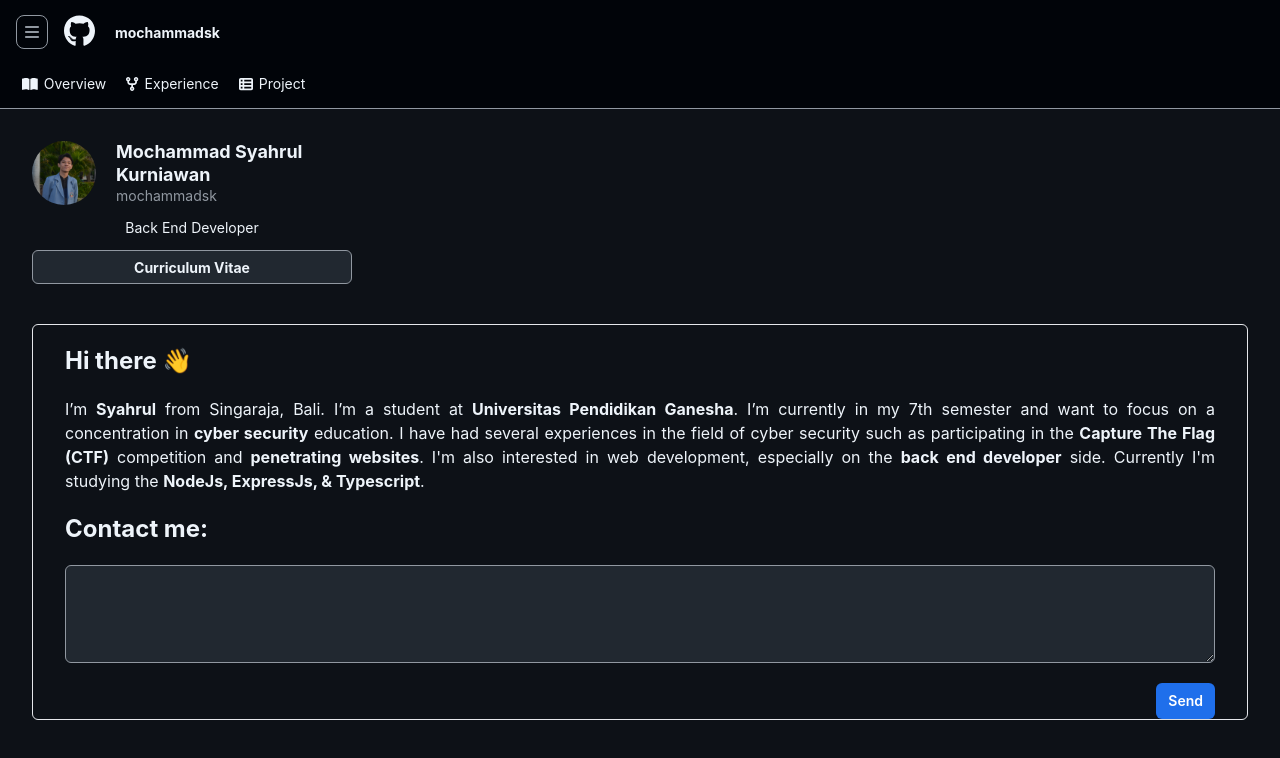
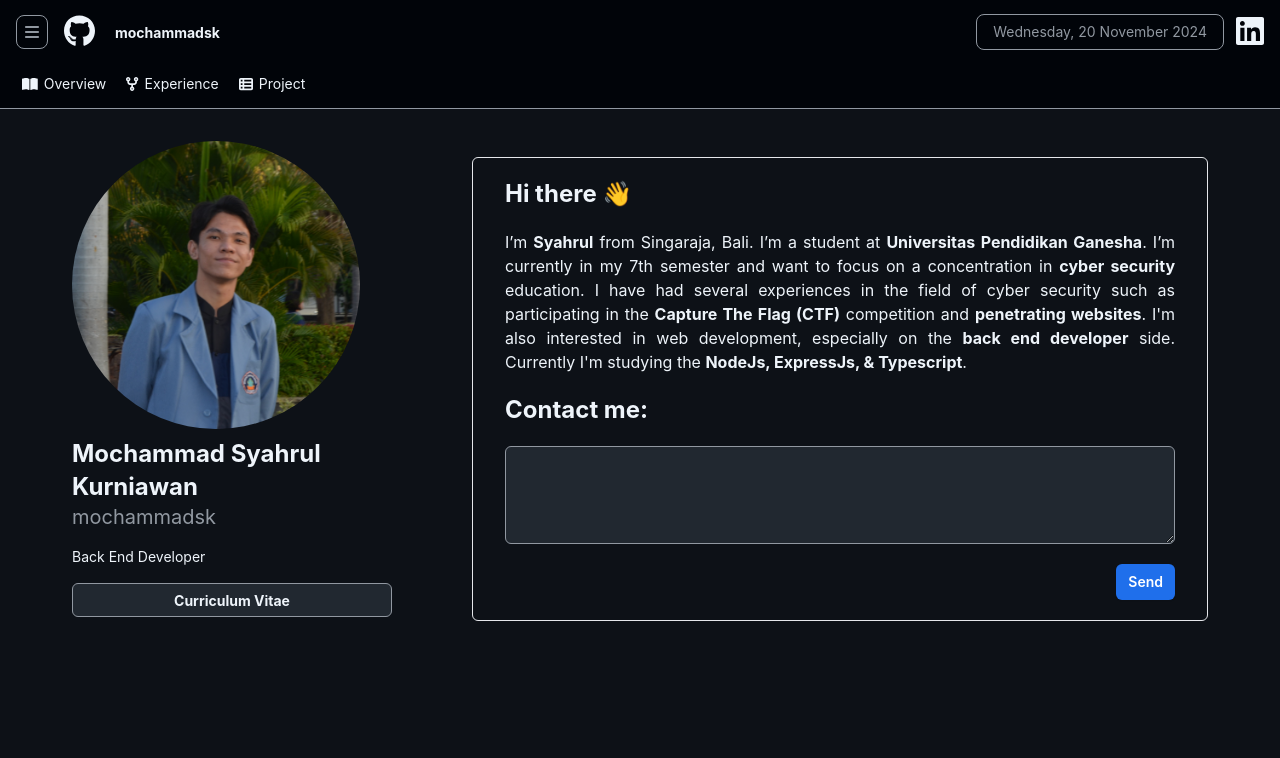
Before and after one commit to mochammadsk/productzilla-portofolio, a React (Vite) app: page / in a window 1280 px wide. Shown: the top 758 px of the page. Built offline with nearby package versions, Linux system fonts and the light colour scheme.

Commit message:
update responsive

```diff
--- a/src/components/Button.tsx
+++ b/src/components/Button.tsx
@@ -15,7 +15,7 @@ function Button() {
   };
 
   return (
-    <div className='mt-5 flex items-center justify-end gap-x-6'>
+    <div className='py-5 flex items-center justify-end gap-x-6'>
       <ToastContainer />
       <button
         type='button'
--- a/src/components/Date.tsx
+++ b/src/components/Date.tsx
@@ -32,10 +32,8 @@ function CurrentDate() {
   const formattedDate = `${day}, ${date} ${month} ${year}`;
 
   return (
-    <span className='border border-[#9198a1] rounded-lg px-4'>
-      <span className='text-sm text-[#9198a1] align-middle'>
-        {formattedDate}
-      </span>
+    <span className='border border-[#9198a1] rounded-lg h-9 py-1 px-4 lg:align-middle'>
+      <span className='text-sm text-[#9198a1]'>{formattedDate}</span>
     </span>
   );
 }
--- a/src/components/Header.tsx
+++ b/src/components/Header.tsx
@@ -36,7 +36,7 @@ function Header() {
           </div>
         </div>
 
-        <div className='gap-3 justify-items-end sm:hidden'>
+        <div className='gap-3 justify-items-end items-center lg:flex sm:hidden'>
           <CurrentDate />
           <span>
             <a href='https://www.linkedin.com/in/mochammadsk/' target='_blank'>
--- a/src/pages/Overview/index.tsx
+++ b/src/pages/Overview/index.tsx
@@ -6,26 +6,25 @@ function Overview() {
   return (
     <>
       <Header />
-      <main className='my-5 mx-10 px-8 flex gap-20 sm:flex-col sm:mx-0 sm:gap-3'>
-        <div className='w-80 mt-3 justify-items-center'>
-          <div className='sm:flex sm:gap-5'>
+      <main className='lg:my-5 lg:mx-10 lg:px-8 lg:flex lg:flex-row lg:gap-20 sm:flex-col sm:mx-0 sm:gap-3'>
+        <div className='lg:w-80 lg:mt-3'>
+          <div className='lg:block sm:flex sm:gap-5'>
             <img
               src={profileImg}
               alt='profile'
-              width={296}
-              className='rounded-full sm:w-16 sm:h-16'
+              className='rounded-full lg:w-72 lg:h-72 sm:w-16 sm:h-16'
             />
-            <div className='my-2 sm:my-0'>
-              <h1 className='text-2xl leading-snug font-bold sm:text-lg sm:leading-tight'>
+            <div className='lg:my-2 sm:my-0'>
+              <h1 className='lg:text-2xl lg:leading-snug font-bold sm:text-lg sm:leading-tight'>
                 Mochammad Syahrul Kurniawan
               </h1>
-              <p className='text-[#9198a1] text-xl sm:text-sm'>mochammadsk</p>
+              <p className='text-[#9198a1] lg:text-xl sm:text-sm'>
+                mochammadsk
+              </p>
             </div>
           </div>
           <div className='sm:justify-items-start'>
-            <p className='text-sm my-4 sm:text-sm sm:my-3'>
-              Back End Developer
-            </p>
+            <p className='text-sm lg:my-4 sm:my-3'>Back End Developer</p>
           </div>
 
           <div>
--- a/tailwind.config.js
+++ b/tailwind.config.js
@@ -5,6 +5,7 @@ export default {
     extend: {},
     screens: {
       sm: '390px',
+      lg: '1024px',
     },
   },
   plugins: [],
```
